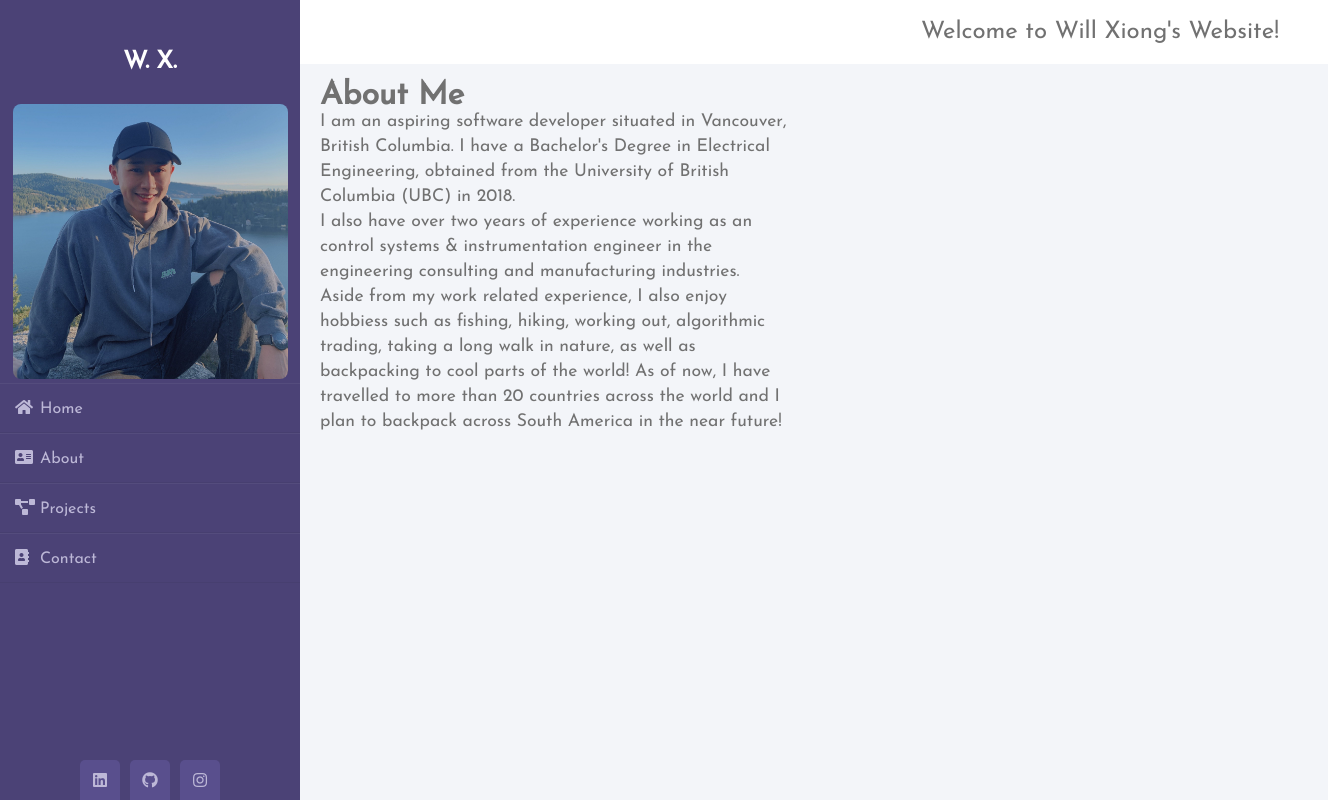
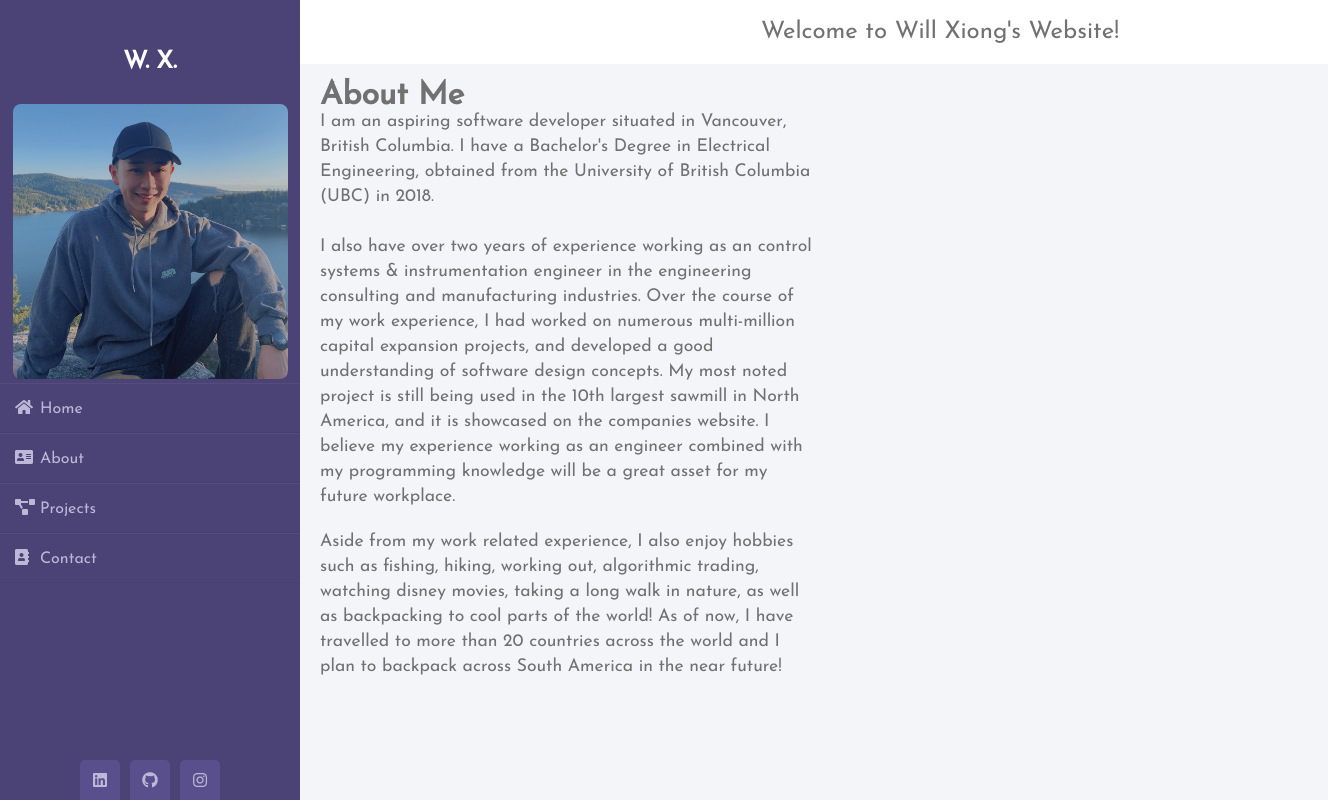
Before and after one commit to willBear/Personal_Website, a Flask app: page / in a window 1600 px wide; the page is wider, and only the part inside the window is pictured. Shown: that part, without its empty margins (0-1328 px from the left). Run offline with Flask 2, Linux system fonts and the light colour scheme; some libraries are stand-ins or nearby versions.

Commit message:
Finished about me

```diff
--- a/app/static/css/index.css
+++ b/app/static/css/index.css
@@ -86,7 +86,7 @@ body{
 }
 
 .main_content{
-  width: 100%;
+  width: 80%;
   margin-left: 300px;
 }
 
@@ -106,7 +106,7 @@ body{
 
 .main_content .info div{
   margin-bottom: 20px;
-  width:30%;
+  width:40%;
   font-size: 110%;
 }
 
--- a/app/templates/index.html
+++ b/app/templates/index.html
@@ -13,16 +13,19 @@
           <h1>About Me </h1>
             <div>
                 I am an aspiring software developer situated in Vancouver, British Columbia. I have a Bachelor's Degree
-                in Electrical Engineering, obtained from the University of British Columbia (UBC) in 2018.<br>
+                in Electrical Engineering, obtained from the University of British Columbia (UBC) in 2018.<br><br>
                 I also have over two years of experience working as an control systems & instrumentation engineer in
-                the engineering consulting and manufacturing industries. <br>
-                Aside from my work related experience, I also enjoy hobbiess such as fishing, hiking, working out,
-                algorithmic trading, taking a long walk in nature, as well as backpacking to cool parts of the world! As
-                of now, I have travelled to more than 20 countries across the world and I plan to backpack across South
-                America in the near future!
+                the engineering consulting and manufacturing industries. Over the course of my work experience, I had
+                worked on numerous multi-million capital expansion projects, and developed a good understanding of software
+                design concepts. My most noted project is still being used in the 10th largest sawmill in North America,
+                and it is showcased on the companies website. I believe my experience working as an engineer combined
+                with my programming knowledge will be a great asset for my future workplace.
             </div>
             <div>
-
+                Aside from my work related experience, I also enjoy hobbies such as fishing, hiking, working out,
+                algorithmic trading, watching disney movies, taking a long walk in nature, as well as backpacking to
+                cool parts of the world! As of now, I have travelled to more than 20 countries across the world and I
+                plan to backpack across South America in the near future!
             </div>
 
 </div>
```
